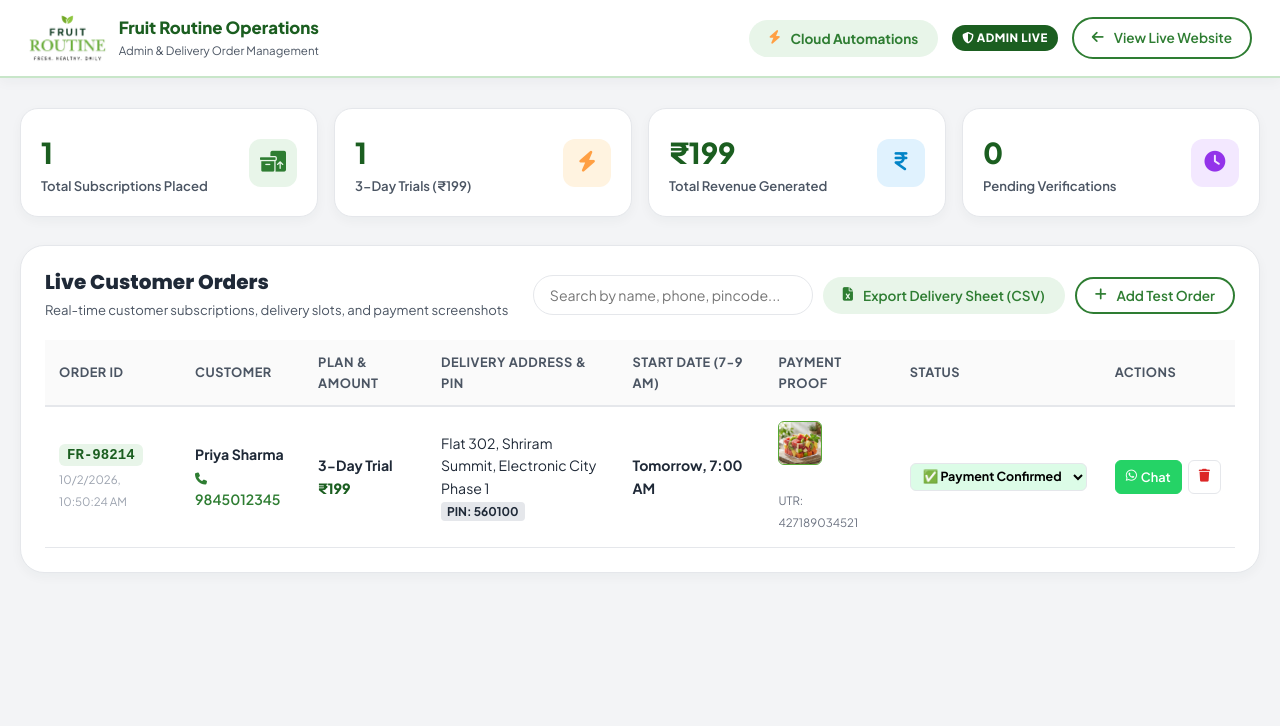
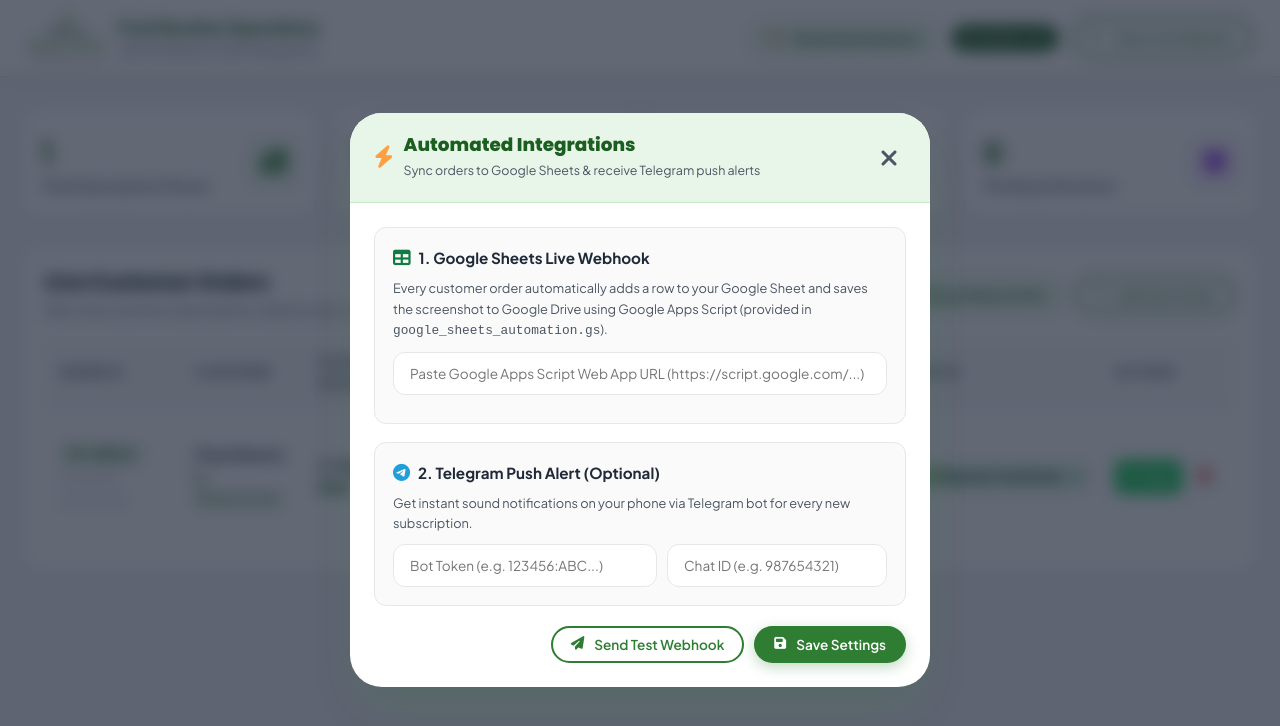
Before and after one commit to Kirankumar333/Fruit-Routine, a website: page admin.html in a window 1280 px wide. Both pictures are taken after a click on the button "Cloud Automations". Drawn offline with Linux system fonts and the light colour scheme.

Commit message:
Fix Cloud Automations modal open animation and visibility

```diff
--- a/admin.html
+++ b/admin.html
@@ -226,9 +226,9 @@
   </header>
 
   <!-- Automation Settings Modal -->
-  <div class="modal-overlay" id="automationModal" style="display: none; position: fixed; inset: 0; background: rgba(0,0,0,0.6); z-index: 1000; align-items: center; justify-content: center; padding: 20px;">
-    <div style="background: #FFFFFF; border-radius: 16px; max-width: 580px; width: 100%; max-height: 90vh; overflow-y: auto; box-shadow: var(--shadow-xl); border: 2px solid var(--border-green);">
-      <div style="padding: 20px 24px; background: var(--bg-section-light); border-bottom: 1px solid var(--border-green); display: flex; align-items: center; justify-content: space-between;">
+  <div class="modal-overlay" id="automationModal">
+    <div class="modal-card" style="max-width: 580px;">
+      <div class="modal-header">
         <div style="display: flex; align-items: center; gap: 10px;">
           <i class="fa-solid fa-bolt" style="color: var(--cta-orange); font-size: 1.4rem;"></i>
           <div>
@@ -236,12 +236,12 @@
             <span style="font-size: 0.78rem; color: var(--text-muted);">Sync orders to Google Sheets & receive Telegram push alerts</span>
           </div>
         </div>
-        <button onclick="closeAutomationModal()" style="background: none; border: none; font-size: 1.3rem; cursor: pointer; color: var(--text-muted);">
+        <button class="modal-close-btn" onclick="closeAutomationModal()" aria-label="Close modal">
           <i class="fa-solid fa-xmark"></i>
         </button>
       </div>
 
-      <div style="padding: 24px;">
+      <div class="modal-body" style="padding: 24px;">
         <!-- 1. Google Sheets Integration -->
         <div style="background: #FAFAFA; border: 1px solid var(--border-light); border-radius: 12px; padding: 18px; margin-bottom: 18px;">
           <div style="display: flex; align-items: center; gap: 8px; margin-bottom: 8px;">
@@ -249,7 +249,7 @@
             <strong style="font-size: 0.95rem;">1. Google Sheets Live Webhook</strong>
           </div>
           <p style="font-size: 0.8rem; color: var(--text-muted); margin-bottom: 10px;">
-            Every customer order automatically adds a row to your Google Sheet using Google Apps Script (provided in <code>google_sheets_automation.gs</code>).
+            Every customer order automatically adds a row to your Google Sheet and saves the screenshot to Google Drive using Google Apps Script (provided in <code>google_sheets_automation.gs</code>).
           </p>
           <input type="url" id="cfgSheetsWebhook" class="form-input" placeholder="Paste Google Apps Script Web App URL (https://script.google.com/...)" style="font-size: 0.85rem; margin-bottom: 10px;">
         </div>
@@ -551,11 +551,11 @@
       document.getElementById('cfgSheetsWebhook').value = localStorage.getItem('fruit_routine_sheets_webhook') || '';
       document.getElementById('cfgTgToken').value = localStorage.getItem('fruit_routine_tg_token') || '';
       document.getElementById('cfgTgChat').value = localStorage.getItem('fruit_routine_tg_chat') || '';
-      document.getElementById('automationModal').style.display = 'flex';
+      document.getElementById('automationModal').classList.add('active');
     }
 
     function closeAutomationModal() {
-      document.getElementById('automationModal').style.display = 'none';
+      document.getElementById('automationModal').classList.remove('active');
     }
 
     function saveAutomationSettings() {
```
